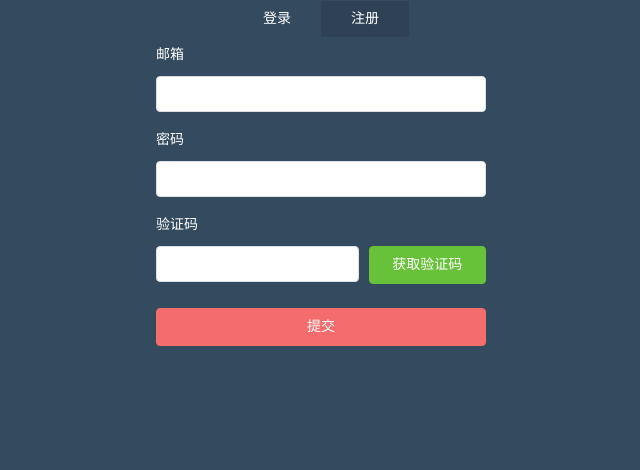
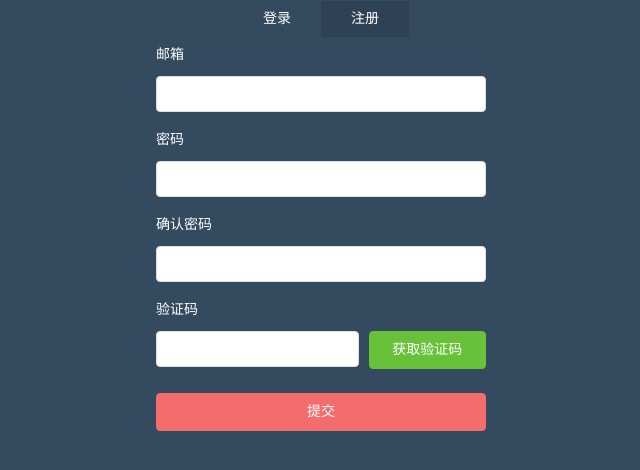
Before and after one commit to hua-bang/vue-admin, a Vue app: page /#/login in a window 1280 px wide. Both pictures are taken after a click on the item "注册". Shown: the top 470 px of the page, without its empty margins (319-959 px from the left). Built offline with nearby package versions, Linux system fonts and the light colour scheme.

Commit message:
验证器工具类 表单基本完成

```diff
--- /dev/null
+++ b/src/utils/validate.js
@@ -0,0 +1,3 @@
+export function validateDemo(){
+    console.log('验证器')
+}
--- a/src/views/Login/index.vue
+++ b/src/views/Login/index.vue
@@ -13,6 +13,11 @@
         <el-form-item prop="password" class="item-form">
           <label>密码</label>
           <el-input type="password" v-model="ruleForm.password" autocomplete="off" minlength="6" maxlength="20"></el-input>
+        </el-form-item>
+
+        <el-form-item prop="rePassword" class="item-form" v-if="model === 'register'">
+          <label>确认密码</label>
+          <el-input type="password" v-model="ruleForm.rePassword" autocomplete="off" minlength="6" maxlength="20"></el-input>
         </el-form-item>
 
         <el-form-item prop="code" class="item-form">
@@ -37,6 +42,8 @@
 </template>
 
 <script>
+import {validateDemo} from "@/utils/validate"
+
 export default {
   name: "login",
   data() {
@@ -64,14 +71,25 @@ export default {
         callback();
       }
     };
+    let validateRePassword = (rule, value, callback) => {
+      if(value === '') {
+        callback(new Error('请输入重复密码'));
+      }else if(value !== this.ruleForm.password){
+        callback(new Error('请确认密码'))
+      }else{
+        callback()
+      }
+    }
     return {
       menuTab: [
-        {txt: "登录", current: true},
-        {txt: "注册", current: false}
+        {txt: "登录", current: true, type:'login'},
+        {txt: "注册", current: false, type:'register'}
       ],
+      model:'login',
       ruleForm: {
         username:'',
         password: '',
+        rePassword:'',
         code: ''
       },
       rules: {
@@ -81,6 +99,9 @@ export default {
         password: [
           { validator: validatePassword, trigger: 'blur' }
         ],
+        rePassword: [
+          { validator: validateRePassword, trigger: 'blur' }
+        ],
         code: [
           { validator: validateCode, trigger: 'blur' }
         ]
@@ -88,6 +109,7 @@ export default {
     };
   },
   created() {
+    validateDemo()
   },
   mounted() {
   },
@@ -97,6 +119,13 @@ export default {
         element.current = false
       })
       data.current = true
+      this.model = data.type
+      this.ruleForm = {
+        username:'',
+        password: '',
+        rePassword:'',
+        code: ''
+      }
     },
     submitForm(formName) {
       this.$refs[formName].validate((valid) => {
```
